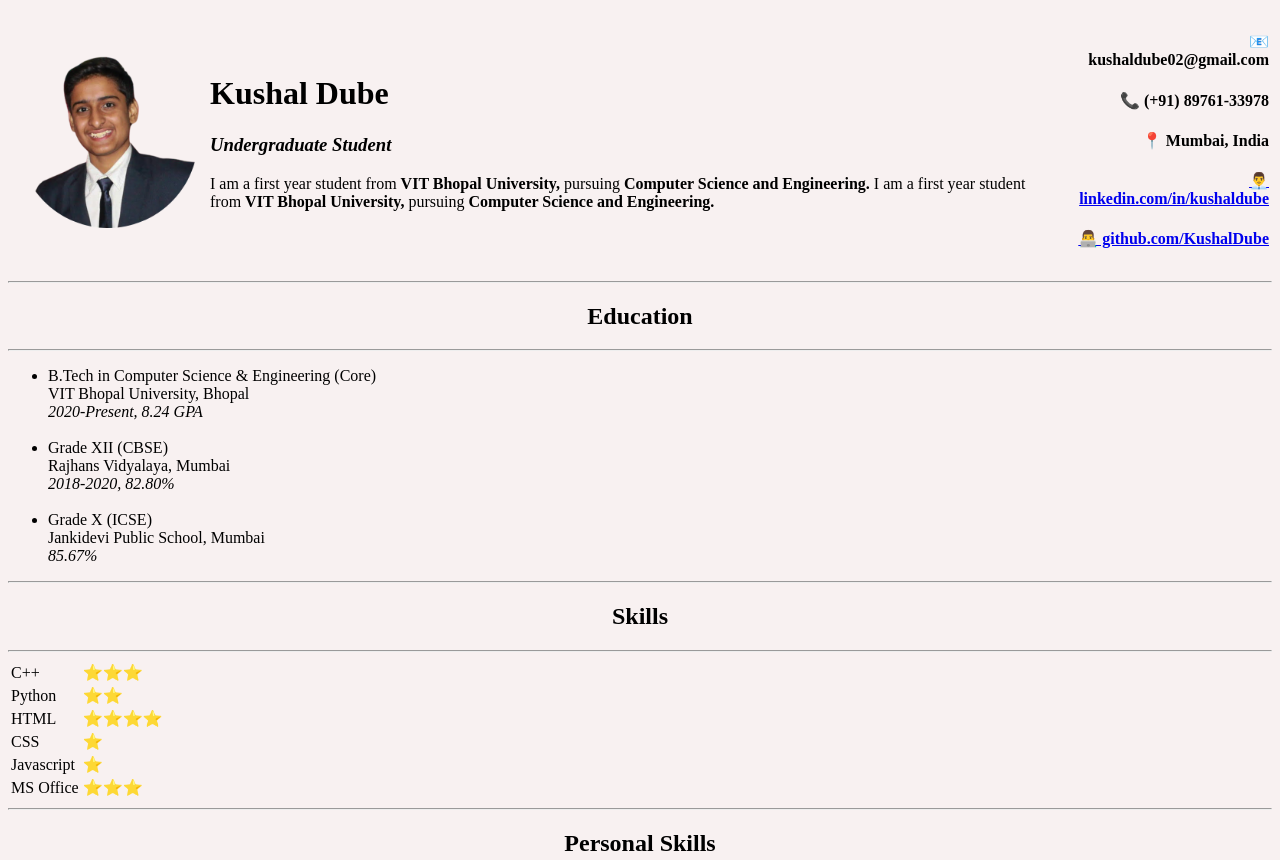
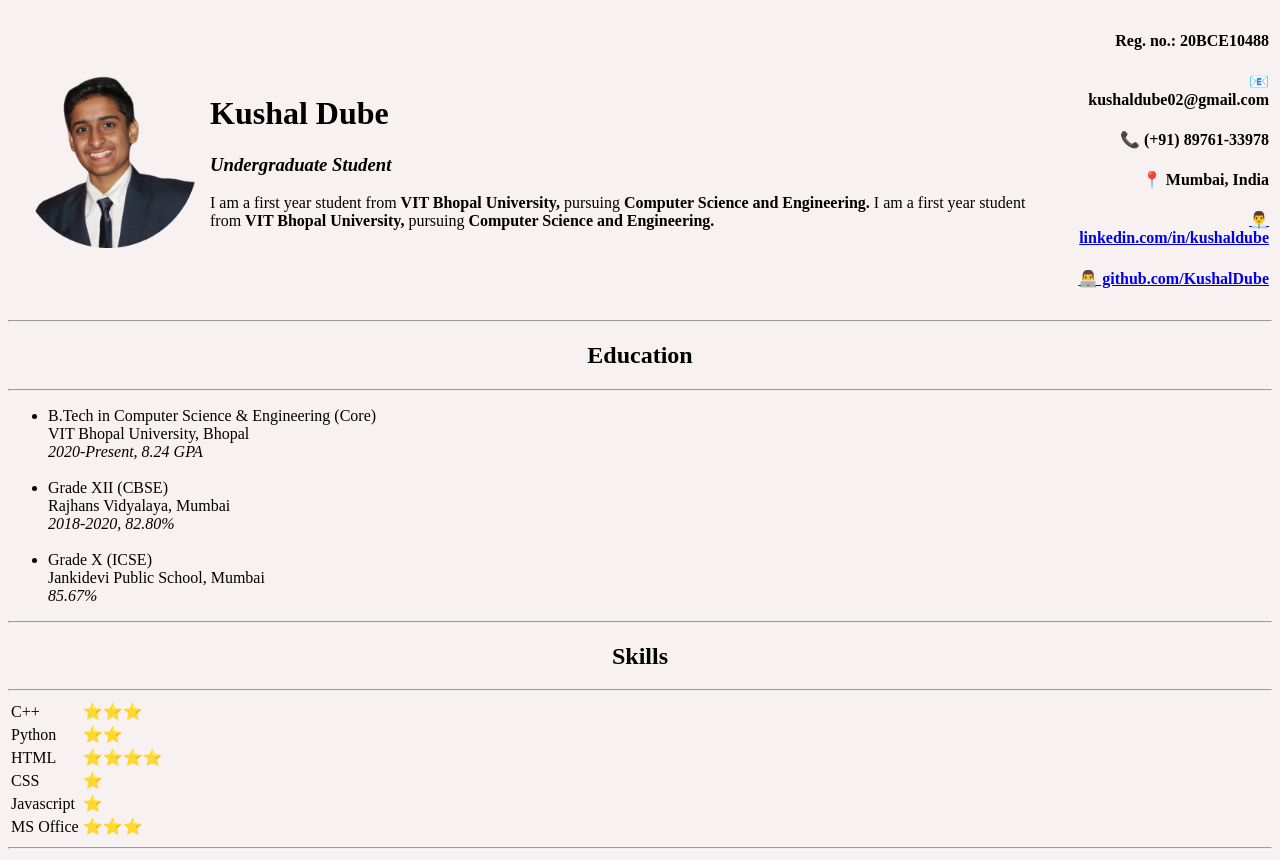
Before and after one commit to KushalDube/cv, a plain HTML site: page index.html in a window 1280 px wide. Shown: the top 860 px of the page. Drawn offline with Linux system fonts and the light colour scheme.

Commit message:
add regno

```diff
--- a/index.html
+++ b/index.html
@@ -29,6 +29,7 @@
           </table>
             </td>
               <td align="right">
+                <h4>Reg. no.: 20BCE10488</h4>
                 <h4>📧 kushaldube02@gmail.com</h4>
                 <h4>📞 (+91) 89761-33978</h4>
                 <h4>📍 Mumbai, India</h4>
```
